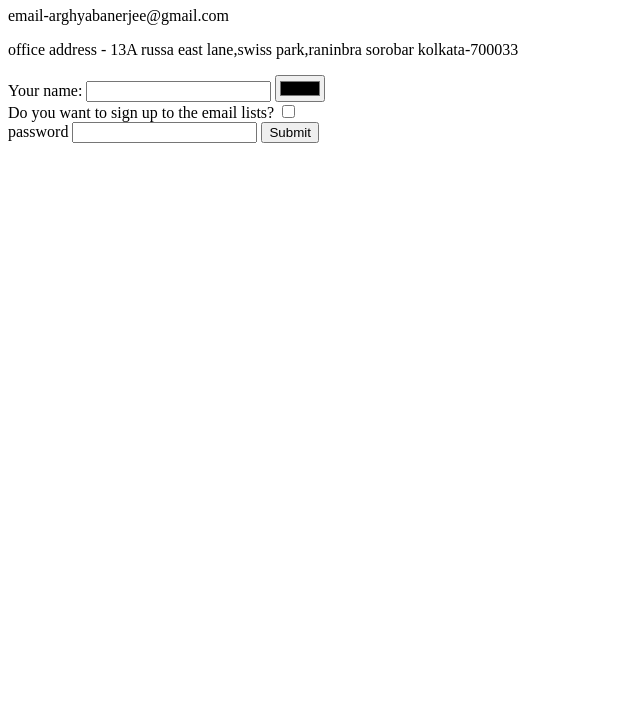
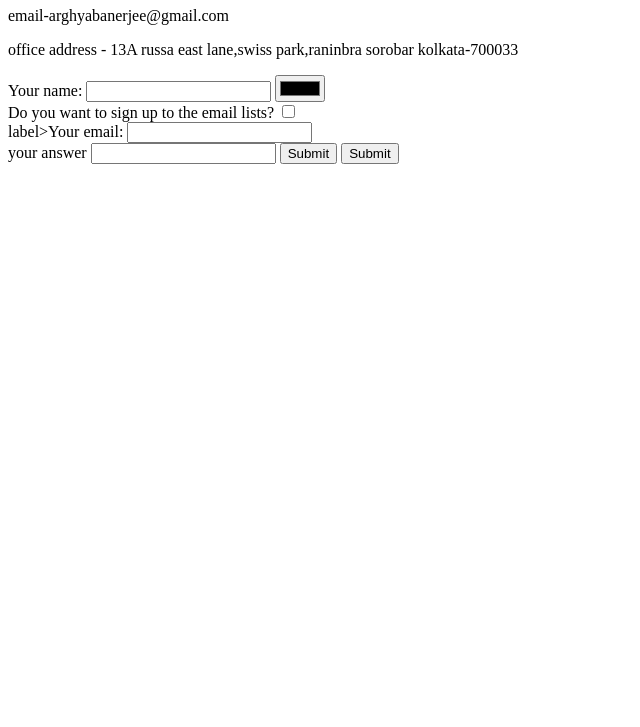
Before and after one commit to Arghya46/cv, a plain HTML site: page contact.html in a window 1280 px wide. Shown: the part 73-800 px from the top of the page, without its empty margins (0-640 px from the left). Drawn offline with Linux system fonts and the light colour scheme.

Commit message:
Update contact.html

```diff
--- a/contact.html
+++ b/contact.html
@@ -15,8 +15,11 @@
           <input type="color"><br>
           <label>Do you want to sign up to the email lists?</label>
           <input type="checkbox"><br>
-          <label>password</label>
-          <input type="password" name="" id="">
+         label>Your email:</label>
+         <input type="text"><br>
+         <label>your answer</label>
+         <input type="text" name="" id="">
+          <input type="Submit">
           <input type="Submit">
       </form>
   </body>
```
